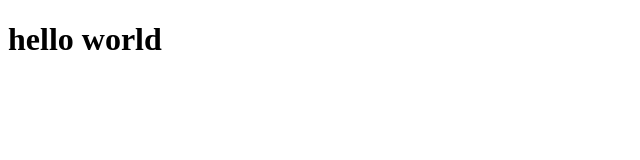
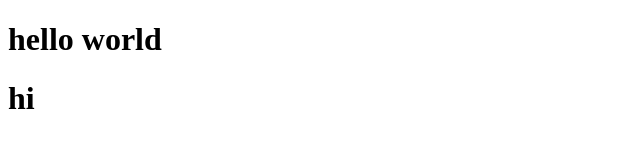
Before and after one commit to hyerim03/testst, a plain HTML site: page index.html in a window 1280 px wide. Shown: the full height of the page, 0-640 px from the left. Drawn offline with Linux system fonts and the light colour scheme.

Commit message:
Add tag h1(hi)

```diff
--- a/index.html
+++ b/index.html
@@ -8,5 +8,6 @@
 </head>
 <body>
     <h1>hello world</h1>
+    <h1>hi</h1>
 </body>
 </html>
```
